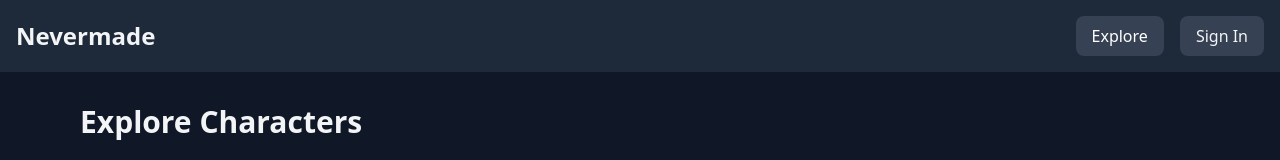
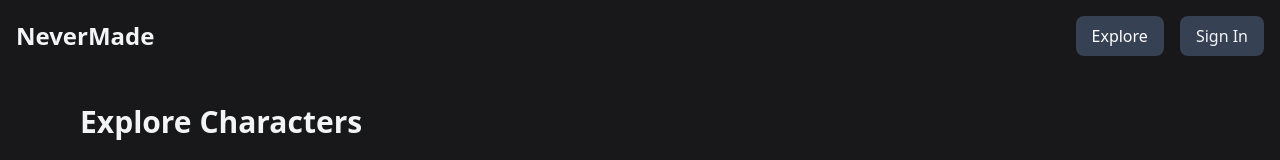
Before and after one commit to scottdaly/ai-character-chat, a React (Vite) app: page /explore in a window 1280 px wide. Shown: the top 160 px of the page. Built offline with nearby package versions, Linux system fonts and the light colour scheme; no server answers.

Commit message:
Restyled explore page to dark theme and added empty state for dashboard

```diff
--- a/src/components/Dashboard.tsx
+++ b/src/components/Dashboard.tsx
@@ -91,7 +91,7 @@
 
 
           {/* Your Characters Section */}
-          {characters.length > 0 && (
+          {characters.length > 0 ? (
             <div className="mb-8">
               <h2 className="text-xl font-semibold mb-4">Your Characters</h2>
               <div className="grid grid-cols-1 md:grid-cols-2 lg:grid-cols-3 gap-4">
@@ -102,6 +102,16 @@
                     showPublicStatus={character.UserId === Number(user?.id)}
                   />
                 ))}
+              </div>
+            </div>
+          ) : (
+            <div className="flex-1 flex flex-col items-center justify-center gap-2">
+              <p className="text-gray-400 text-center text-xl">You don't have any characters yet</p>
+              <p className="text-gray-400 text-center text-xl">Create one to get started or explore public characters</p>
+              <div className="flex items-center gap-2">
+              <button onClick={() => setShowCharacterForm(true)} className="bg-blue-700 hover:bg-blue-600 text-white py-3 px-6 rounded-lg flex items-center justify-center gap-2 mt-2 cursor-pointer"><FiPlus size={20} /> Create Character</button>
+                <Link to="/explore" className="border border-zinc-800 hover:bg-zinc-800 text-white py-3 px-6 rounded-lg flex items-center justify-center gap-2 mt-2 cursor-pointer">Explore</Link>
+
               </div>
             </div>
           )}
--- a/src/components/Explore.tsx
+++ b/src/components/Explore.tsx
@@ -35,11 +35,11 @@
   }
 
   return (
-    <div className="min-h-screen bg-gray-900 text-gray-100">
-      <nav className="bg-gray-800 p-4">
+    <div className="min-h-screen bg-zinc-900 text-gray-100">
+      <nav className="p-4">
         <div className="container mx-auto flex items-center justify-between">
           <Link to="/" className="text-2xl font-bold hover:text-blue-400 transition-colors">
-            Nevermade
+            NeverMade
           </Link>
           <div className="flex items-center gap-4">
             <Link
```
Also changed, not shown: 1 other file (tests, documents, lock files or other folders).
